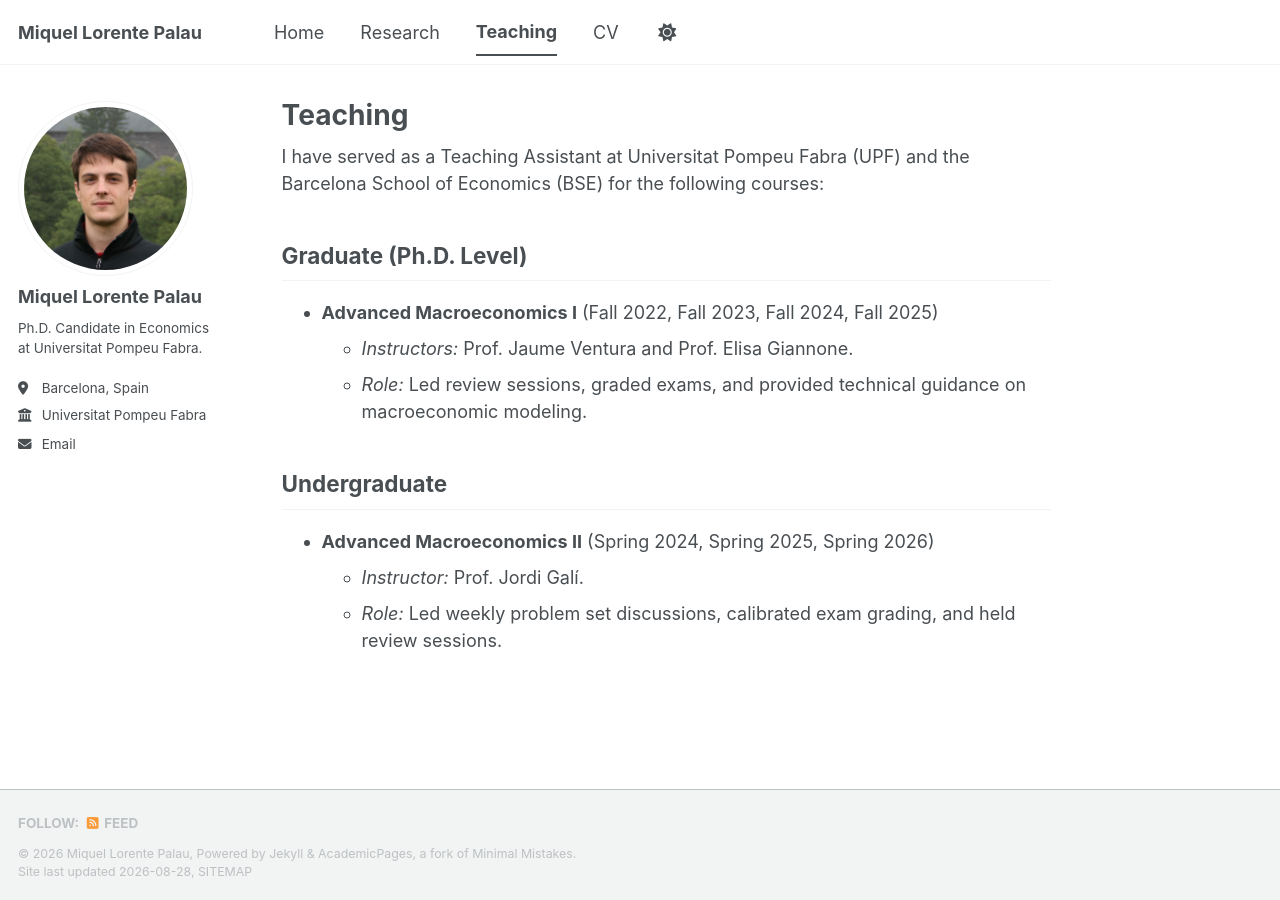
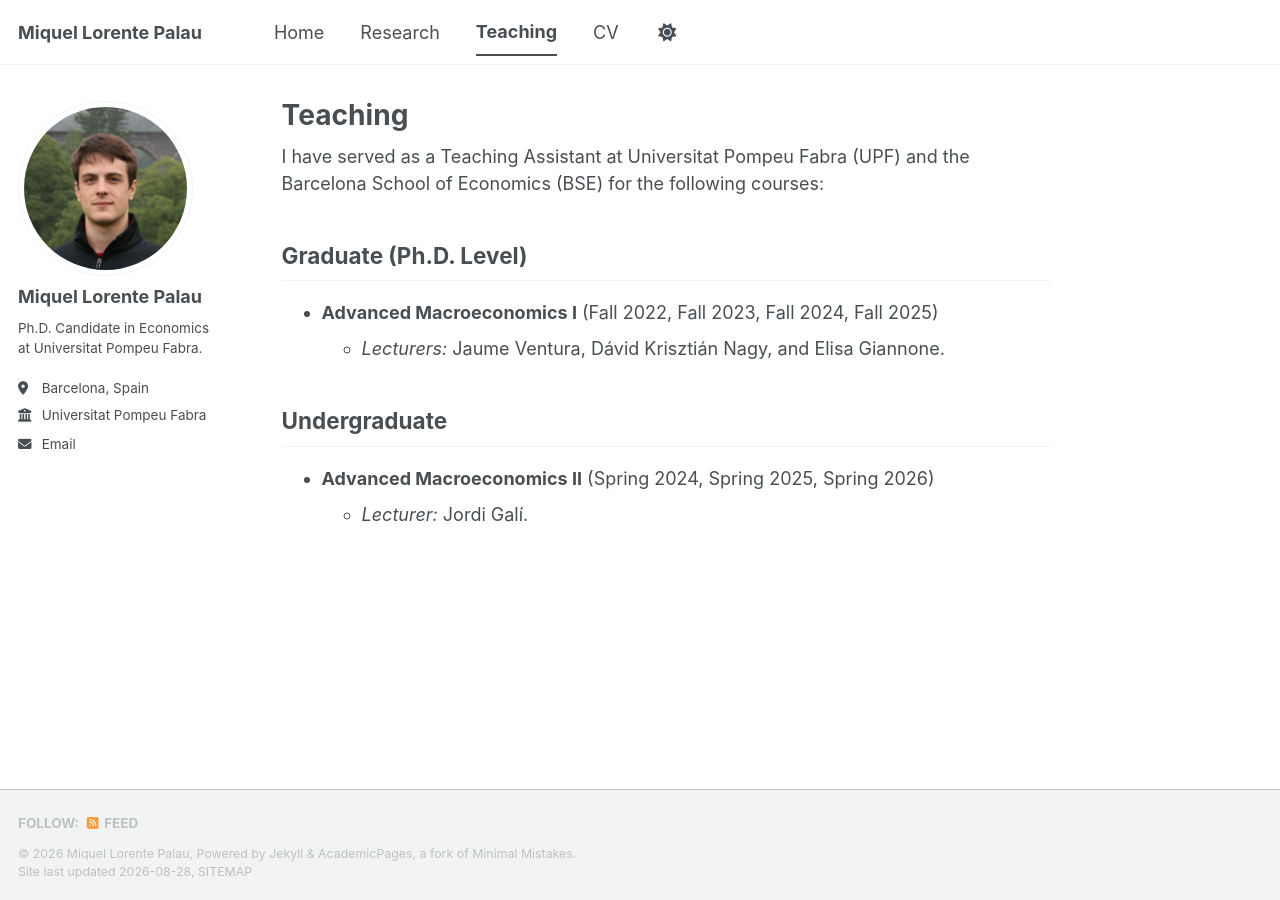
Before and after one commit to miquel-lorente/miquel-lorente.github.io, a Jekyll site: the page built from _pages/teaching.md, in a window 1280 px wide. Built offline with Jekyll 4.4.1, drawn with Linux system fonts in a browser that asks for light colours; a style sheet for code colours, icons or effects is not loaded.

Commit message:
Revise teaching assistant details in teaching.md
Updated instructor names and roles for teaching courses.

```diff
--- a/_pages/teaching.md
+++ b/_pages/teaching.md
@@ -9,10 +9,8 @@ I have served as a Teaching Assistant at Universitat Pompeu Fabra (UPF) and the
 
 ## Graduate (Ph.D. Level)
 *   **Advanced Macroeconomics I** (Fall 2022, Fall 2023, Fall 2024, Fall 2025)
-    *   *Instructors:* Prof. Jaume Ventura and Prof. Elisa Giannone.
-    *   *Role:* Led review sessions, graded exams, and provided technical guidance on macroeconomic modeling.
+    *   *Lecturers:* Jaume Ventura, Dávid Krisztián Nagy, and Elisa Giannone.
 
 ## Undergraduate
 *   **Advanced Macroeconomics II** (Spring 2024, Spring 2025, Spring 2026)
-    *   *Instructor:* Prof. Jordi Galí.
-    *   *Role:* Led weekly problem set discussions, calibrated exam grading, and held review sessions.
+    *   *Lecturer:* Jordi Galí.
```
